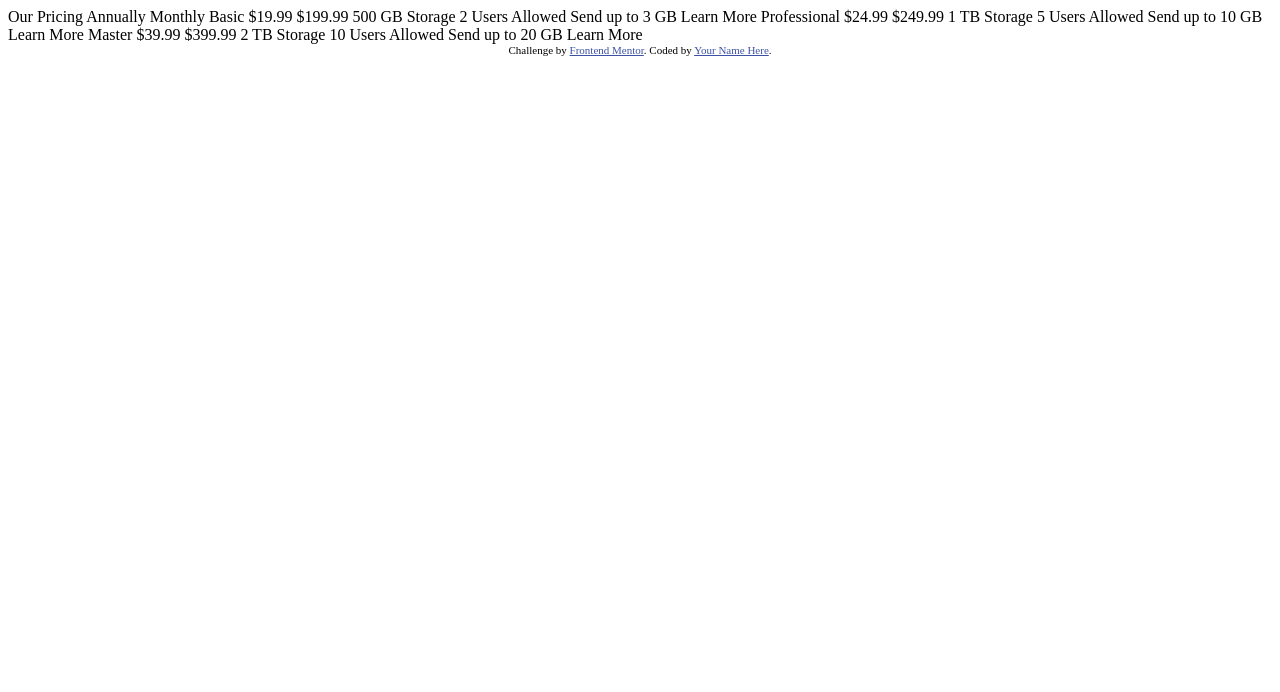
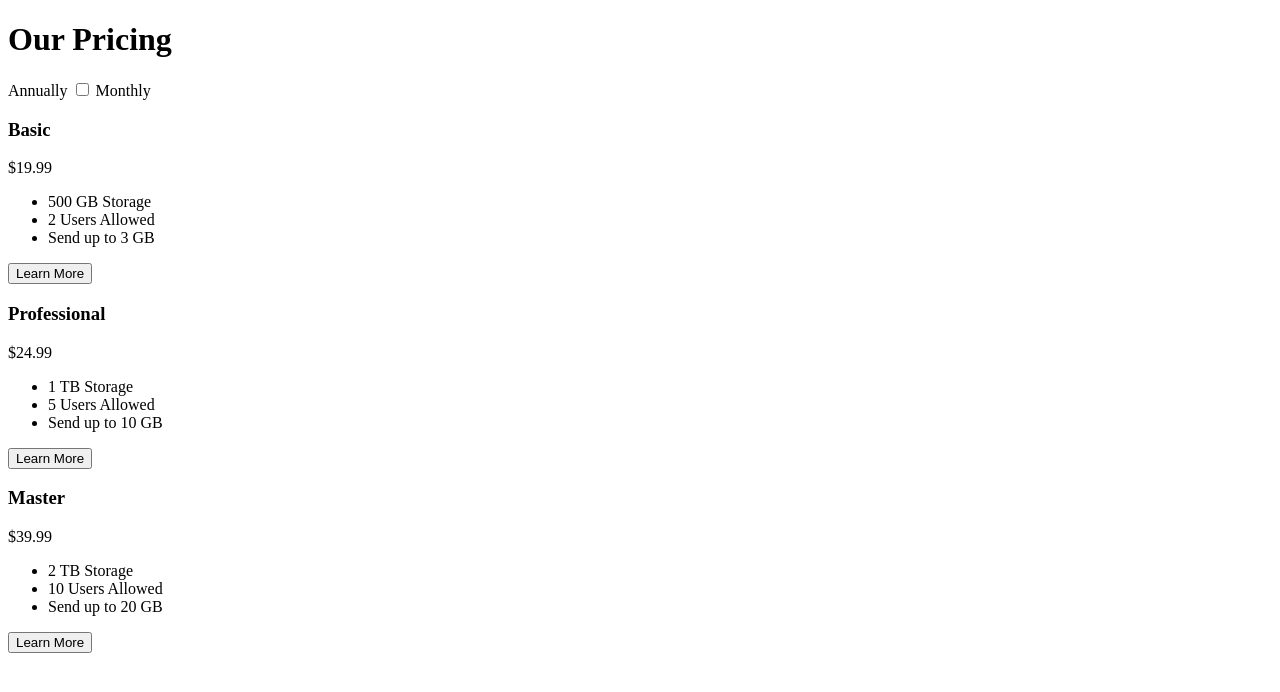
Before and after one commit to maiyopabz/pricing-component-with-toggle2021, a plain HTML site: page index.html in a window 1280 px wide. Drawn offline with Linux system fonts and the light colour scheme.

Commit message:
html structure

```diff
--- a/index.html
+++ b/index.html
@@ -1,52 +1,72 @@
 <!DOCTYPE html>
 <html lang="en">
-<head>
-  <meta charset="UTF-8">
-  <meta name="viewport" content="width=device-width, initial-scale=1.0"> <!-- displays site properly based on user's device -->
+   <head>
+      <meta charset="UTF-8" />
+      <meta name="viewport" content="width=device-width, initial-scale=1.0" />
+      <!-- displays site properly based on user's device -->
 
-  <link rel="icon" type="image/png" sizes="32x32" href="./images/favicon-32x32.png">
+      <link
+         rel="icon"
+         type="image/png"
+         sizes="32x32"
+         href="./images/favicon-32x32.png"
+      />
+      <link rel="stylesheet" href="styles.css" />
+      <title>Frontend Mentor | [Challenge Name Here]</title>
+   </head>
+   <body>
 
-  <title>Frontend Mentor | [Challenge Name Here]</title>
+      <div class="container">
+      <h1>Our Pricing</h1>
+      <div>
+         <span>Annually</span>
+         <span>
+            <label for="toggle"><label>
+            <input type="checkbox" name="toggle" id="toggle" />
+         </span>
+         <span>Monthly</span>
+<!--heading ends-->
 
-  <!-- Feel free to remove these styles or customise in your own stylesheet 👍 -->
-  <style>
-    .attribution { font-size: 11px; text-align: center; }
-    .attribution a { color: hsl(228, 45%, 44%); }
-  </style>
-</head>
-<body>
+        <div class="flex">
+          <div class="price-box">
+            <h3>Basic</h3>
+            <p>&dollar;19.99</p>
+            <ul>
+              <li>500 GB Storage</li>
+              <li>2 Users Allowed</li>
+              <li>Send up to 3 GB</li>
+            </ul>
+            <button>Learn More</button>
+          </div>
+<!--box1 ends-->
 
-  Our Pricing
-  Annually
-  Monthly
+          <div class="price-box price-box-premium">
+            <h3>Professional</h3>
+            <p>&dollar;24.99</p>
+            <ul>
+              <li>1 TB Storage</li>
+              <li>5 Users Allowed</li>
+              <li>Send up to 10 GB</li>
+            </ul>
+            <button>Learn More</button>
+          </div>
+<!--box2 ends-->
 
-  Basic
-  &dollar;19.99
-  &dollar;199.99
-  500 GB Storage
-  2 Users Allowed
-  Send up to 3 GB
-  Learn More
+          <div class="price-box">
+            <h3>Master</h3>
+            <p>&dollar;39.99</p>
+            <ul>
+              <li>2 TB Storage</li>
+              <li>10 Users Allowed</li>
+              <li>Send up to 20 GB</li>
+            </ul>
+            <button>Learn More</button>
+          </div>
+  <!--box3 ends-->
 
-  Professional
-  &dollar;24.99
-  &dollar;249.99
-  1 TB Storage
-  5 Users Allowed
-  Send up to 10 GB
-  Learn More
+        </div>
+      </div>
 
-  Master
-  &dollar;39.99
-  &dollar;399.99
-  2 TB Storage
-  10 Users Allowed
-  Send up to 20 GB
-  Learn More
 
-  <div class="attribution">
-    Challenge by <a href="https://www.frontendmentor.io?ref=challenge" target="_blank">Frontend Mentor</a>.
-    Coded by <a href="#">Your Name Here</a>.
-  </div>
-</body>
+   </body>
 </html>
--- /dev/null
+++ b/styles.css
@@ -0,0 +1 @@
+@import url('https://fonts.googleapis.com/css2?family=Montserrat:wght@700&display=swap');
```
